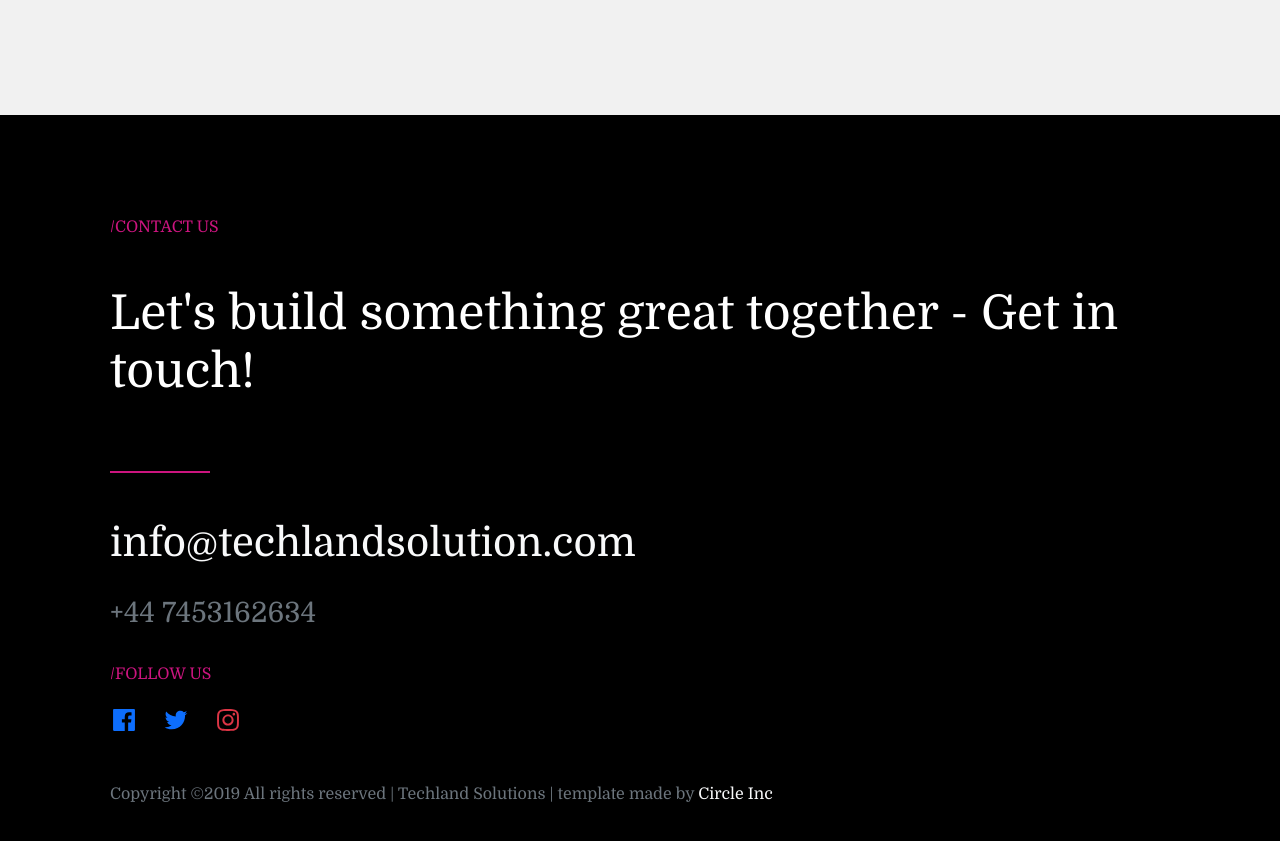
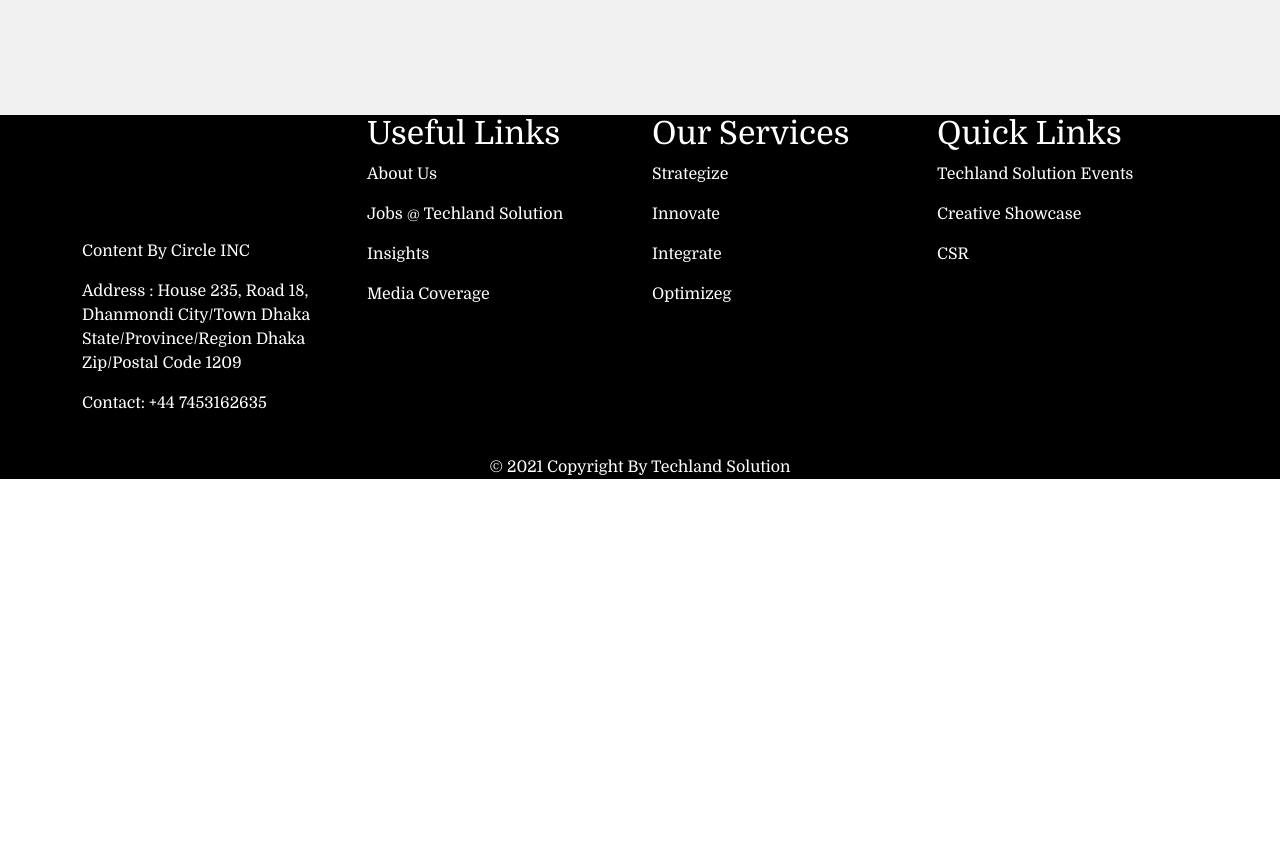
Before and after one commit to hasibdurjoy/studio, a React (Create React App) app: page / in a window 1280 px wide. Shown: the part 2433-3274 px from the top of the page. After the commit the page ends 2928 px from the top, so only its background shows below. Built offline with nearby package versions, Linux system fonts and the light colour scheme.

Commit message:
footer updated

```diff
--- a/src/Component/ContactUs.jsx
+++ b/src/Component/ContactUs.jsx
@@ -1,10 +1,10 @@
 import React from "react";
-import { Container } from "react-bootstrap";
-import {
-  AiFillFacebook,
-  AiOutlineTwitter,
-  AiOutlineInstagram,
-} from "react-icons/ai";
+import { Col, Container, Row } from "react-bootstrap";
+// import {
+//   AiFillFacebook,
+//   AiOutlineTwitter,
+//   AiOutlineInstagram,
+// } from "react-icons/ai";
 const ContactUs = () => {
   const fakeData = [
     {
@@ -39,37 +39,49 @@
   ];
   return (
     <div style={{ backgroundColor: "black", color: "white" }}>
-      <Container style={{ padding: "100px 40px" }}>
-        <p style={{ color: "#cc147f" }}>/CONTACT US</p>
-        <h1 style={{ fontSize: "48px", padding: "30px 40px 30px 0px" }}>
-          Let's build something great together - Get in touch!
-        </h1>
-        <div
-          style={{
-            width: "100px",
-            height: "2px",
-            display: "block",
-            backgroundColor: "#cc147f",
-            margin: "40px 0px",
-          }}
-        />
-        <a
-          href="mailto:hello@250studio.com"
-          className="fs-1 py-5 text-decoration-none text-light"
-        >
-          info@techlandsolution.com
-        </a>
-        <h3 className="py-4 text-secondary">+44 7453162634</h3>
-        <p style={{ color: "#cc147f" }}>/FOLLOW US</p>
-        <div style={{ marginTop: "20px" }}>
-          <AiFillFacebook className="me-4 fs-3 text-primary" />
-          <AiOutlineTwitter className="me-4 fs-3 text-primary" />
-          <AiOutlineInstagram className="me-4 fs-3 text-danger" />
+      <Container>
+        <div>
+          <Row>
+            <Col md={3}>
+              <img
+                height="100px"
+                // src="https://i.ibb.co/qy3YJwN/Untitled-design-9.png"
+                alt=""
+              />
+              <p className="mt-4">Content By Circle INC</p>
+              <p>
+                Address : House 235, Road 18, Dhanmondi City/Town Dhaka
+                State/Province/Region Dhaka Zip/Postal Code 1209
+              </p>
+              <p>Contact: +44 7453162635</p>
+            </Col>
+            <Col md={3}>
+              <h2>Useful Links</h2>
+              <p>About Us</p>
+              <p>Jobs @ Techland Solution</p>
+              <p>Insights</p>
+              <p>Media Coverage</p>
+            </Col>
+            <Col md={3}>
+              <h2>Our Services</h2>
+              <p>Strategize</p>
+              <p>Innovate</p>
+              <p>Integrate</p>
+              <p>Optimizeg</p>
+            </Col>
+            <Col md={3}>
+              <h2>Quick Links</h2>
+              <p>Techland Solution Events</p>
+              <p>Creative Showcase</p>
+              <p>CSR</p>
+            </Col>
+          </Row>
+          <div>
+            <p className="text-center mt-4">
+              © 2021 Copyright By Techland Solution
+            </p>
+          </div>
         </div>
-        <p className="py-5 text-secondary">
-          Copyright ©2019 All rights reserved | Techland Solutions | template
-          made by <span className="text-light">Circle Inc</span>
-        </p>
       </Container>
     </div>
   );
```
Also changed, not shown: src/index.js (+6 -6 lines).
